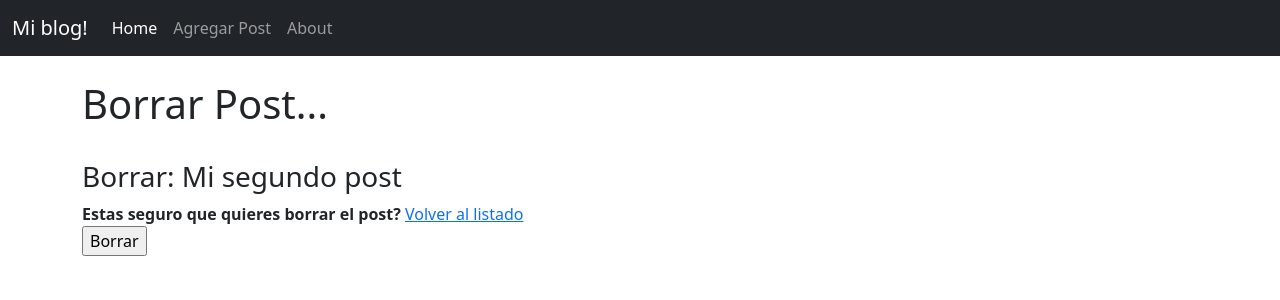
After one commit to agusriv/ProyectoFinal, a Django app: page /borrar/post/2/ in a window 1280 px wide. The commit adds this page. Shown: the top 300 px of the page. Run offline with Django 4.2, Linux system fonts and the light colour scheme; data comes from the database, SQL or seed files in the repository; both versions use the stored data as it was after the commit.

Commit message:
se agrego la fecha de los post y el delate

```diff
--- a/myproject/appblog/models.py
+++ b/myproject/appblog/models.py
@@ -1,6 +1,7 @@
 from django.db import models
 from django.contrib.auth.models import User
 from django.urls import reverse
+from datetime import datetime, date
 # Create your models here.
 
 class Post(models.Model):
@@ -8,6 +9,7 @@ class Post(models.Model):
     titulo_tag = models.CharField(max_length=60)
     autor = models.ForeignKey(User, on_delete=models.CASCADE)
     cuerpo = models.TextField()
+    fecha = models.DateField(auto_now_add=True)
 
     def __str__(self):
         return f"{self.titulo} + ' | ' + str{self.autor}"
--- /dev/null
+++ b/myproject/appblog/templates/appblog/Post_confirm_delete.html
@@ -0,0 +1,23 @@
+{% extends 'appblog/base.html' %}
+
+{% block titulo %}
+Borrar post
+{% endblock %}
+
+{% block contenido %}
+
+
+<h1> Borrar Post... </h1>
+<br/>
+<h3> Borrar: {{object.titulo}}</h3>
+
+<form method="post">
+    {% csrf_token %}
+    <strong> Estas seguro que quieres borrar el post?</strong>
+    <a href="{% url 'inicio'%}">Volver al listado</a><br/>
+    <input type="submit" value="Borrar">
+
+</form>
+
+</div>
+{% endblock %}
--- a/myproject/appblog/templates/appblog/detail_post.html
+++ b/myproject/appblog/templates/appblog/detail_post.html
@@ -8,7 +8,7 @@
 
 <h1> {{object.titulo}} </h1>
 <small>Creado por: {{ object.autor.first_name}}
-{{object.autor.last_name}}</small><br/>
+{{object.autor.last_name}}- {{ object.fecha }}</small><br/>
 <hr>
 <br/>
 {{ object.cuerpo}}
--- a/myproject/appblog/urls.py
+++ b/myproject/appblog/urls.py
@@ -1,5 +1,5 @@
 from django.urls import path
-from appblog.views import PostList, PostDetail, PostCreate, PostUpdate
+from appblog.views import PostList, PostDetail, PostCreate, PostUpdate, PostDelate
 
 
 urlpatterns = [
@@ -7,4 +7,5 @@ urlpatterns = [
     path('post/<pk>/', PostDetail.as_view(), name="detalle-post"),
     path('add_post/', PostCreate.as_view(), name="agregar-post"),
     path('editar/post/<pk>',PostUpdate.as_view(), name="actualizar-post" ),
+    path("borrar/post/<pk>/", PostDelate.as_view(), name="borrar-post"),
 ]
--- a/myproject/appblog/views.py
+++ b/myproject/appblog/views.py
@@ -1,6 +1,7 @@
 from django.shortcuts import render
-from django.views.generic import ListView, DetailView, CreateView, UpdateView
+from django.views.generic import ListView, DetailView, CreateView, UpdateView, DeleteView
 from appblog.models import Post
+from django.urls import reverse_lazy
 
 
 
@@ -30,3 +31,8 @@ class PostUpdate(UpdateView):
     model = Post
     success_url = ""
     fields = "__all__"
+
+class PostDelate(DeleteView):
+    model = Post
+    template_name = "appblog/Post_confirm_delete.html"
+    success_url = reverse_lazy("inicio")
```
Also changed, not shown: myproject/appblog/templates/appblog/inicio.html (+4 -4 lines), myproject/appblog/migrations/0003_post_fecha_alter_post_titulo_tag.py (added), myproject/db.sqlite3.
